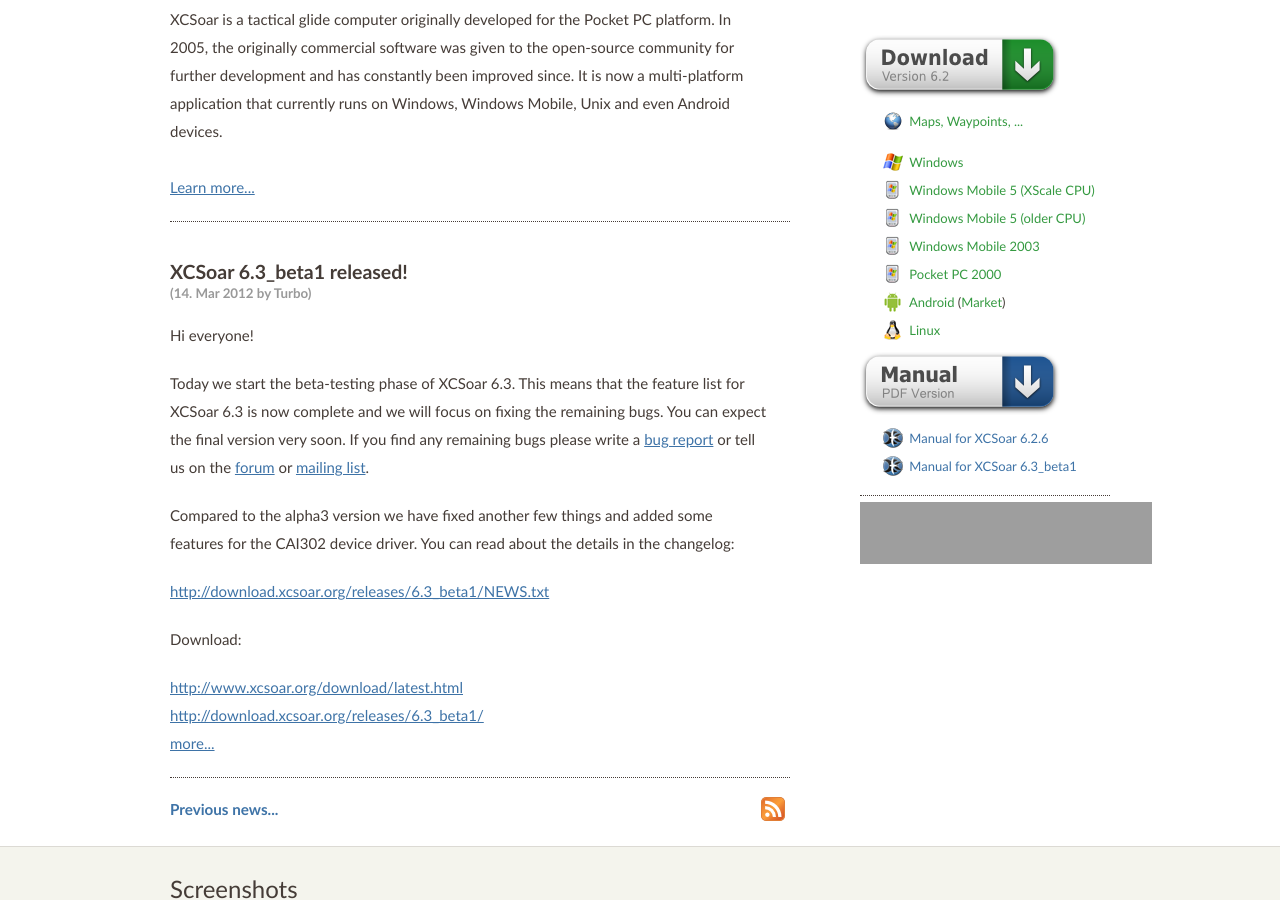
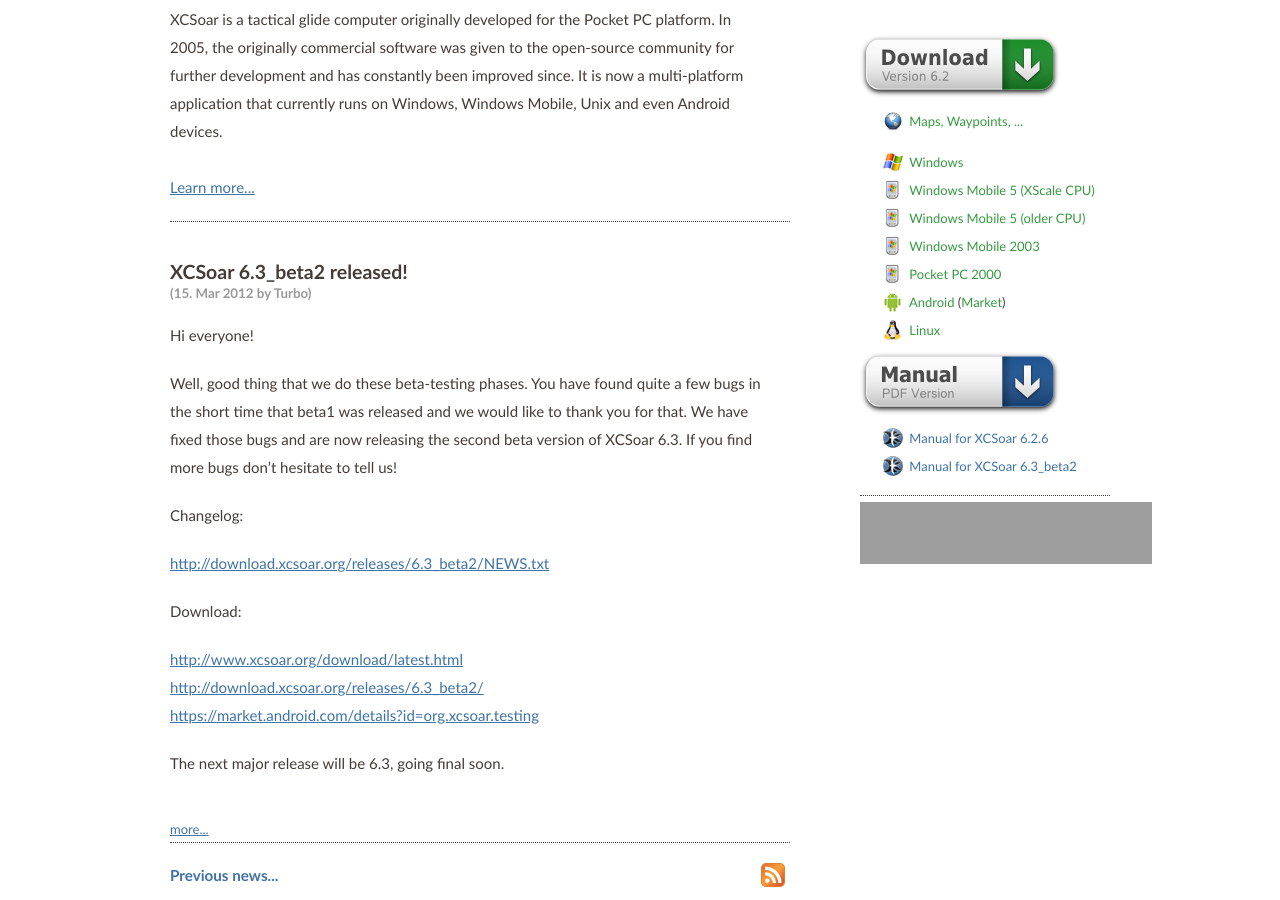
Before and after one commit to XCSoar/website, a Jekyll site: the page built from index.html, in a window 1280 px wide and 900 px high, scrolled down 204 px. Built offline with Jekyll 4.4.1, drawn with Linux system fonts in a browser that asks for light colours; grey boxes are pictures that could not be loaded.

Commit message:
release 6.3_beta2

```diff
--- a/_config.yml
+++ b/_config.yml
@@ -1,7 +1,7 @@
 permalink: /discover/:year/:month/:day/:title.html
 
 xcsoar_stable_version: 6.2.6
-xcsoar_testing_version: 6.3_beta1
+xcsoar_testing_version: 6.3_beta2
 xcsoar_old_version: 6.1.5
 
 xcsoar_next_milestone: 'XCSoar 6.3'
--- /dev/null
+++ b/_posts/2012-03-15-XCSoar_6.3_beta2_released.md
@@ -0,0 +1,24 @@
+---
+layout: post
+color: blue
+title: XCSoar 6.3_beta2 released!
+author: Turbo
+---
+Hi everyone!
+
+Well, good thing that we do these beta-testing phases. You have found quite a
+few bugs in the short time that beta1 was released and we would like to thank
+you for that. We have fixed those bugs and are now releasing the second beta
+version of XCSoar 6.3. If you find more bugs don't hesitate to tell us!
+
+Changelog:
+
+ <{{ site.download_server_url }}6.3_beta2/NEWS.txt>
+
+Download:
+
+ [http://www.xcsoar.org/download/latest.html](/download/latest.html)
+ <{{ site.download_server_url }}6.3_beta2/>
+ <https://market.android.com/details?id=org.xcsoar.testing>
+
+The next major release will be 6.3, going final soon.
```
